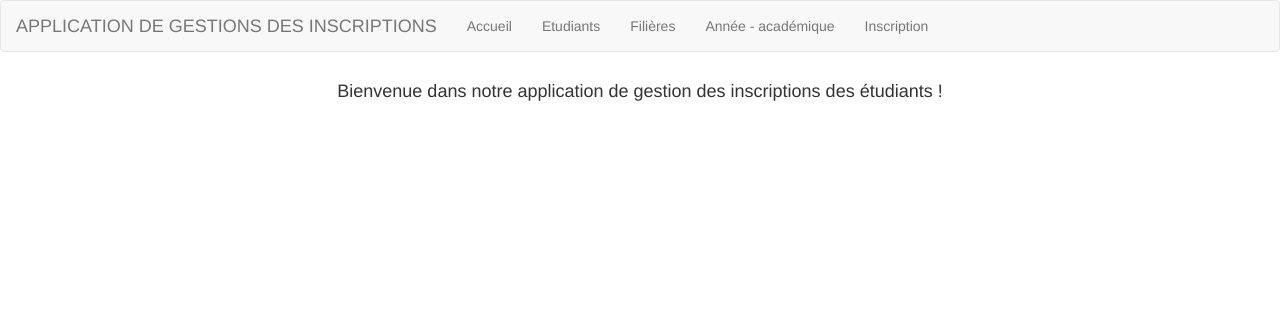
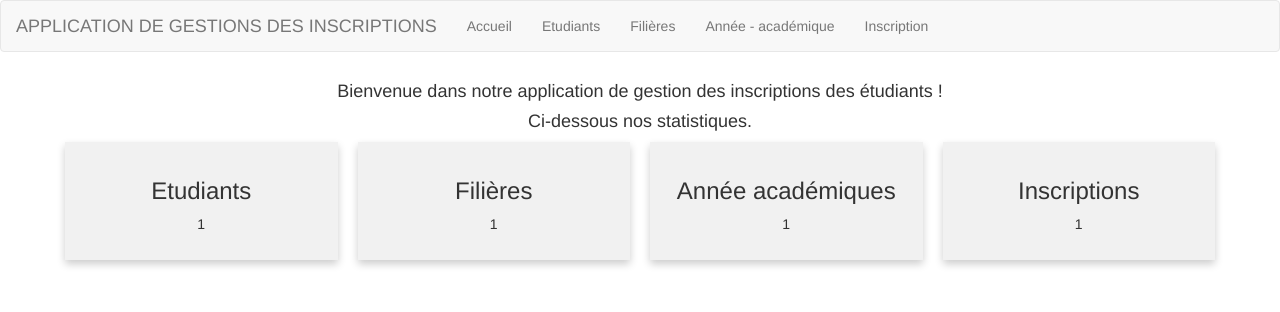
Before and after one commit to MaFlore/examen, a PHP site: page /index.php in a window 1280 px wide. Shown: the top 312 px of the page. Run offline with PHP 8.4, Linux system fonts and the light colour scheme; tables that the repository leaves empty or names only in its code hold one stand-in row (values such as "Sample post").

Commit message:
Implémentation des requêtes pour afficher les statistiques dans le fichier index.php

```diff
--- a/index.php
+++ b/index.php
@@ -1,3 +1,23 @@
+<?php
+
+    include('connexionDB.php');
+    $nombres_etudiants = $connexion->prepare("SELECT * FROM etudiant");
+    $nombres_etudiants->execute();
+    $result_etudiants = $nombres_etudiants->rowCount();
+
+    $nombres_filieres = $connexion->prepare("SELECT * FROM filiere");
+    $nombres_filieres->execute();
+    $result_filieres = $nombres_filieres->rowCount();
+
+    $nombres_annees = $connexion->prepare("SELECT * FROM annee_academique");
+    $nombres_annees->execute();
+    $result_annees = $nombres_annees->rowCount();
+
+    $nombres_inscriptions = $connexion->prepare("SELECT * FROM inscription");
+    $nombres_inscriptions->execute();
+    $result_inscriptions = $nombres_inscriptions->rowCount();
+
+?>
 <!doctype html>
 <html lang="en">
 
@@ -7,6 +27,7 @@
     <base href="/">
     <meta name="viewport" content="width=device-width, initial-scale=1">
     <link rel="icon" type="image/x-icon" href="favicon.ico">
+    <link rel="stylesheet" href="examen/examen.css">
     <link rel="stylesheet" href="https://maxcdn.bootstrapcdn.com/bootstrap/3.4.1/css/bootstrap.min.css">
     <script src="https://ajax.googleapis.com/ajax/libs/jquery/3.6.1/jquery.min.js"></script>
     <script src="https://maxcdn.bootstrapcdn.com/bootstrap/3.4.1/js/bootstrap.min.js"></script>
@@ -18,7 +39,37 @@
     </nav>
     <div class="container">
         <h4 style="text-align: center;">Bienvenue dans notre application de gestion des inscriptions des étudiants !</h4>
-    </div>
+        <h4 style="text-align: center;">Ci-dessous nos statistiques.</h4>
+        <div class="row">
+            <div class="column">
+                <div class="card">
+                <h3>Etudiants</h3>
+                <p><?php echo $result_etudiants?></p>
+                </div>
+            </div>
+
+            <div class="column">
+                <div class="card">
+                <h3>Filières</h3>
+                <p><?php echo $result_filieres?></p>
+                </div>
+            </div>
+
+            <div class="column">
+                <div class="card">
+                <h3>Année académiques</h3>
+                <p><?php echo $result_annees?></p>
+                </div>
+            </div>
+
+            <div class="column">
+                <div class="card">
+                <h3>Inscriptions</h3>
+                <p><?php echo $result_inscriptions?></p>
+                </div>
+            </div>
+            </div>
+        </div>
 </body>
 
 </html>
```
